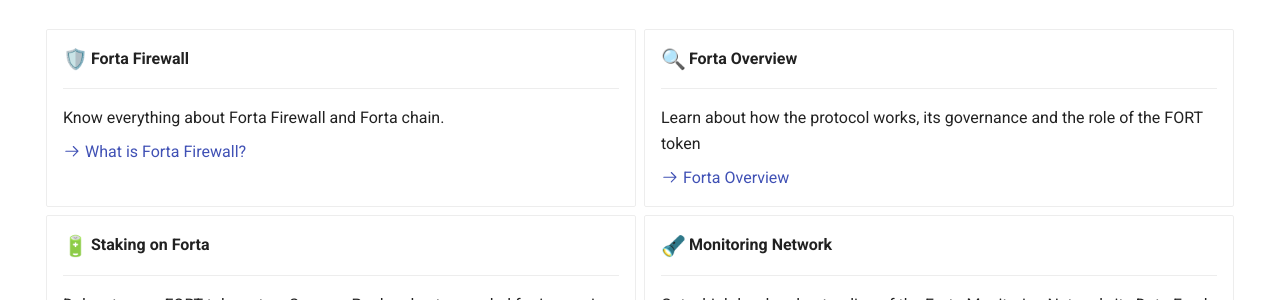
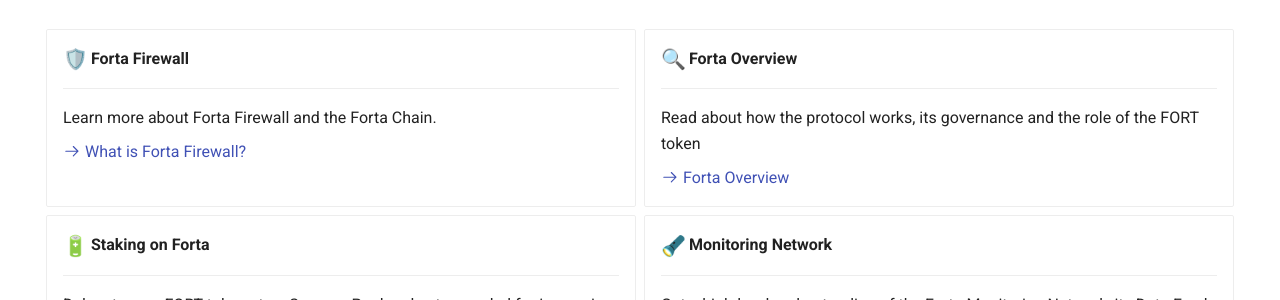
Before and after one commit to forta-network/docs, an MkDocs documentation site: the page built from docs/index.md, in a window 1280 px wide. Shown: the part 151-451 px from the top of the page. Built offline with MkDocs 1.6.1 and Material for MkDocs 9.7.7, drawn with Linux system fonts in a browser that asks for light colours; emoji names are drawn with the system emoji font.

Commit message:
Update index.md

```diff
--- a/docs/index.md
+++ b/docs/index.md
@@ -17,7 +17,7 @@
 
     ---
 
-    Know everything about Forta Firewall and Forta chain.
+    Learn more about Forta Firewall and the Forta Chain.
 
     [:octicons-arrow-right-24: What is Forta Firewall?](what-is-forta-firewall.md)
 
@@ -25,7 +25,7 @@
 
     ---
 
-    Learn about how the protocol works, its governance and the role of the FORT token
+    Read about how the protocol works, its governance and the role of the FORT token
 
     [:octicons-arrow-right-24: Forta Overview](governance.md )
 
```
